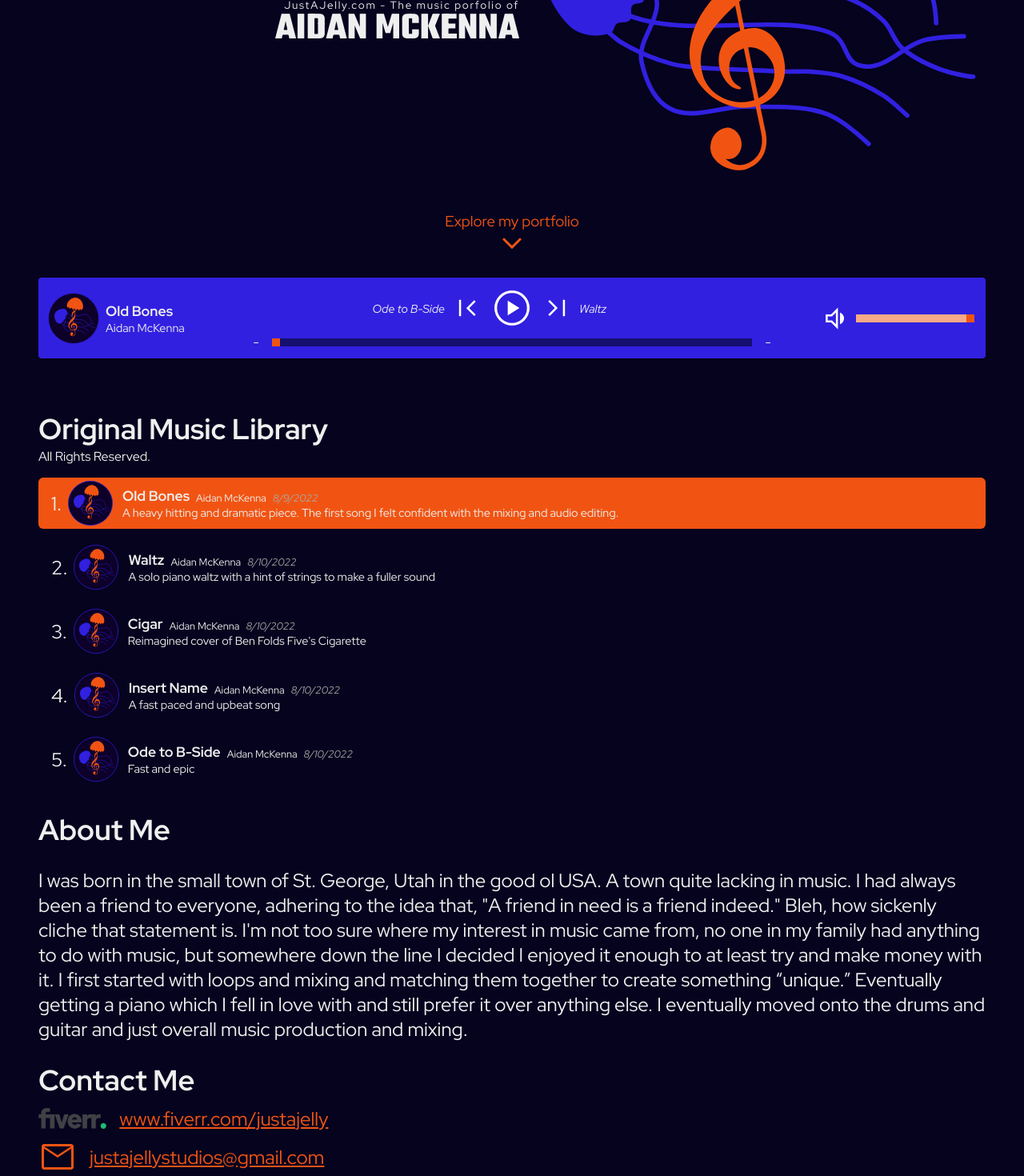
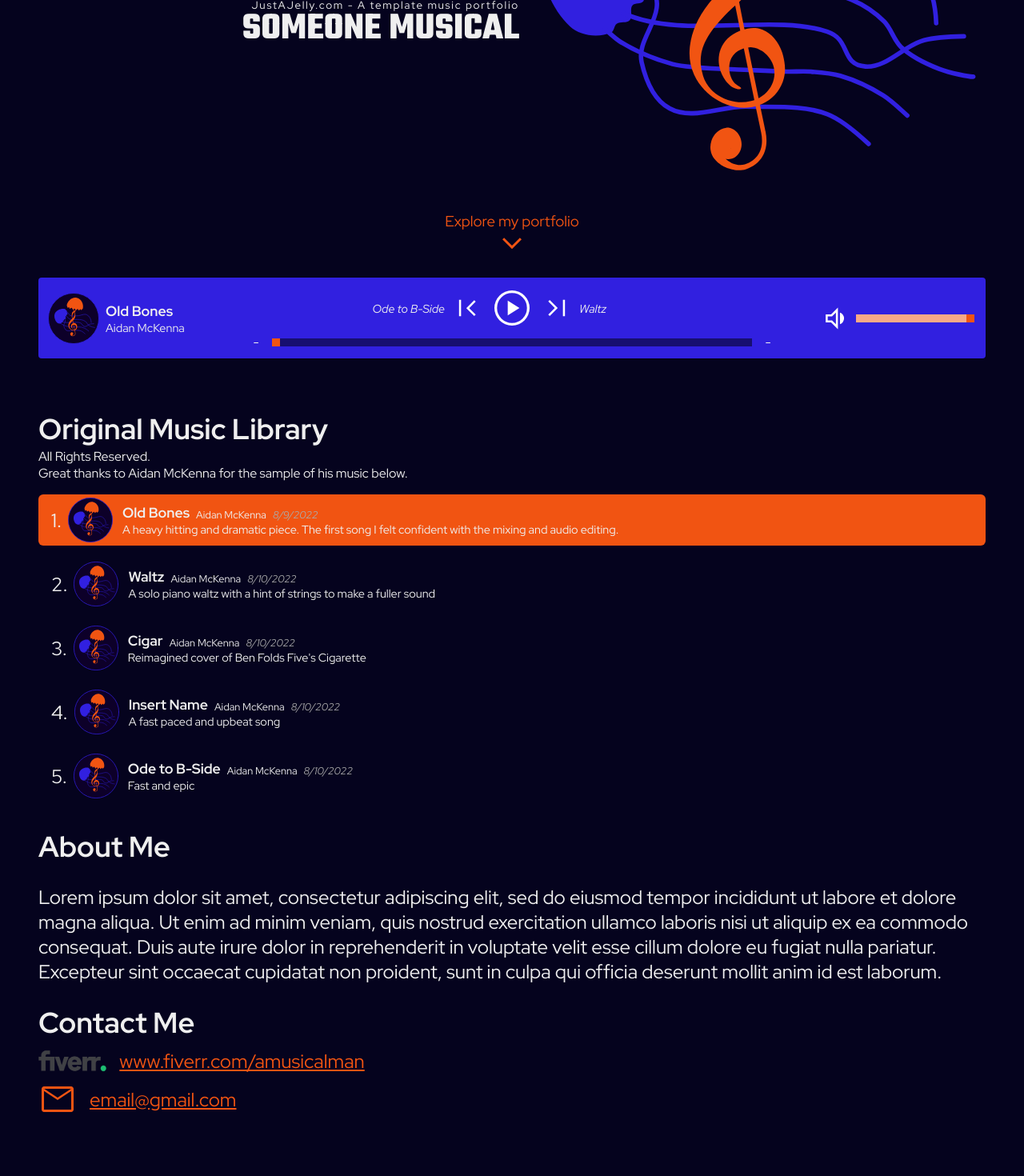
Before and after one commit to Ragnaraven/justajellycom, an Angular app: page / in a window 1280 px wide. Shown: the part 453-1923 px from the top of the page at 80% size. After the commit the page ends 1851 px from the top, so only its background shows below. Built offline with nearby package versions, Linux system fonts and the light colour scheme.

Commit message:
Removed most Aidan references to generify template

```diff
--- a/src/app/app.component.html
+++ b/src/app/app.component.html
@@ -14,8 +14,8 @@
       <div class="content">
         <div class="about-me-container" [ngClass]="{'alignItemsEnd': aspectRatio.isLandscape, 'alignItemsCenter': !aspectRatio.isLandscape}">
           <img src="assets/justajelly.svg" alt="Just A Jelly Icon" class="id-image">
-          <div class="intro">JustAJelly.com - The music porfolio of</div>
-          <h1 class="heading">Aidan McKenna</h1>
+          <div class="intro">JustAJelly.com - A template music portfolio</div>
+          <h1 class="heading">Someone Musical</h1>
         </div>
 
         <img *ngIf="aspectRatio.isLandscape" src="assets/justajelly.svg" alt="Just A Jelly Icon" id="main-icon">
@@ -38,7 +38,8 @@
         <div id="library">
           <div class="library-container">
             <h2 style="width: 100%">Original Music Library</h2>
-            <div style="width: 100%; margin-bottom: 1rem; font-size: 1rem;">All Rights Reserved.</div>
+            <div style="width: 100%; font-size: 1rem;">All Rights Reserved.</div>
+            <div style="width: 100%; margin-bottom: 1rem; font-size: 1rem;">Great thanks to Aidan McKenna for the sample of his music below.</div>
             <app-song-option *ngFor="let song of akPlayerService.playlist.songs; let index = index" [song]="song" [index]="index"></app-song-option>
           </div>
         </div>
@@ -46,23 +47,16 @@
         <div id="aboutme">
           <h2 style="width: 100%">About Me</h2>
           <p>
-            I was born in the small town of St. George, Utah in the good ol USA.
-            A town quite lacking in music.
-            I had always been a friend to everyone, adhering to the idea that, "A friend in need is a friend indeed."
-            Bleh, how sickenly cliche that statement is.
-            I'm not too sure where my interest in music came from, no one in my family had anything to do with music, but somewhere down the line I decided I enjoyed it enough to at least try and make money with it.
-            I first started with loops and mixing and matching them together to create something “unique.”
-            Eventually getting a piano which I fell in love with and still prefer it over anything else.
-            I eventually moved onto the drums and guitar and just overall music production and mixing.
+            Lorem ipsum dolor sit amet, consectetur adipiscing elit, sed do eiusmod tempor incididunt ut labore et dolore magna aliqua. Ut enim ad minim veniam, quis nostrud exercitation ullamco laboris nisi ut aliquip ex ea commodo consequat. Duis aute irure dolor in reprehenderit in voluptate velit esse cillum dolore eu fugiat nulla pariatur. Excepteur sint occaecat cupidatat non proident, sunt in culpa qui officia deserunt mollit anim id est laborum.
           </p>
         </div>
 
         <div id="contact" class="flex-col">
           <h2 style="width: 100%">Contact Me</h2>
-          <div><a class="flex-row alignItemsCenter" href="https://www.fiverr.com/justajelly" ><img class="contact-me-icon" src='assets/fiverr-logo.png'/>www.fiverr.com/justajelly</a></div>
+          <div><a class="flex-row alignItemsCenter" href="https://www.fiverr.com/" ><img class="contact-me-icon" src='assets/fiverr-logo.png'/>www.fiverr.com/amusicalman</a></div>
           <div>
-            <a class="flex-row alignItemsCenter" href="mailto:justajellystudios@gmail.com"><svg xmlns="http://www.w3.org/2000/svg" height="48" width="48"><path d="M7 40q-1.2 0-2.1-.9Q4 38.2 4 37V11q0-1.2.9-2.1Q5.8 8 7 8h34q1.2 0 2.1.9.9.9.9 2.1v26q0 1.2-.9 2.1-.9.9-2.1.9Zm17-15.1L7 13.75V37h34V13.75Zm0-3L40.8 11H7.25ZM7 13.75V11v26Z"/></svg>
-             justajellystudios@gmail.com
+            <a class="flex-row alignItemsCenter" href="mailto:email@gmail.com"><svg xmlns="http://www.w3.org/2000/svg" height="48" width="48"><path d="M7 40q-1.2 0-2.1-.9Q4 38.2 4 37V11q0-1.2.9-2.1Q5.8 8 7 8h34q1.2 0 2.1.9.9.9.9 2.1v26q0 1.2-.9 2.1-.9.9-2.1.9Zm17-15.1L7 13.75V37h34V13.75Zm0-3L40.8 11H7.25ZM7 13.75V11v26Z"/></svg>
+             email@gmail.com
             </a>
           </div>
         </div>
```
